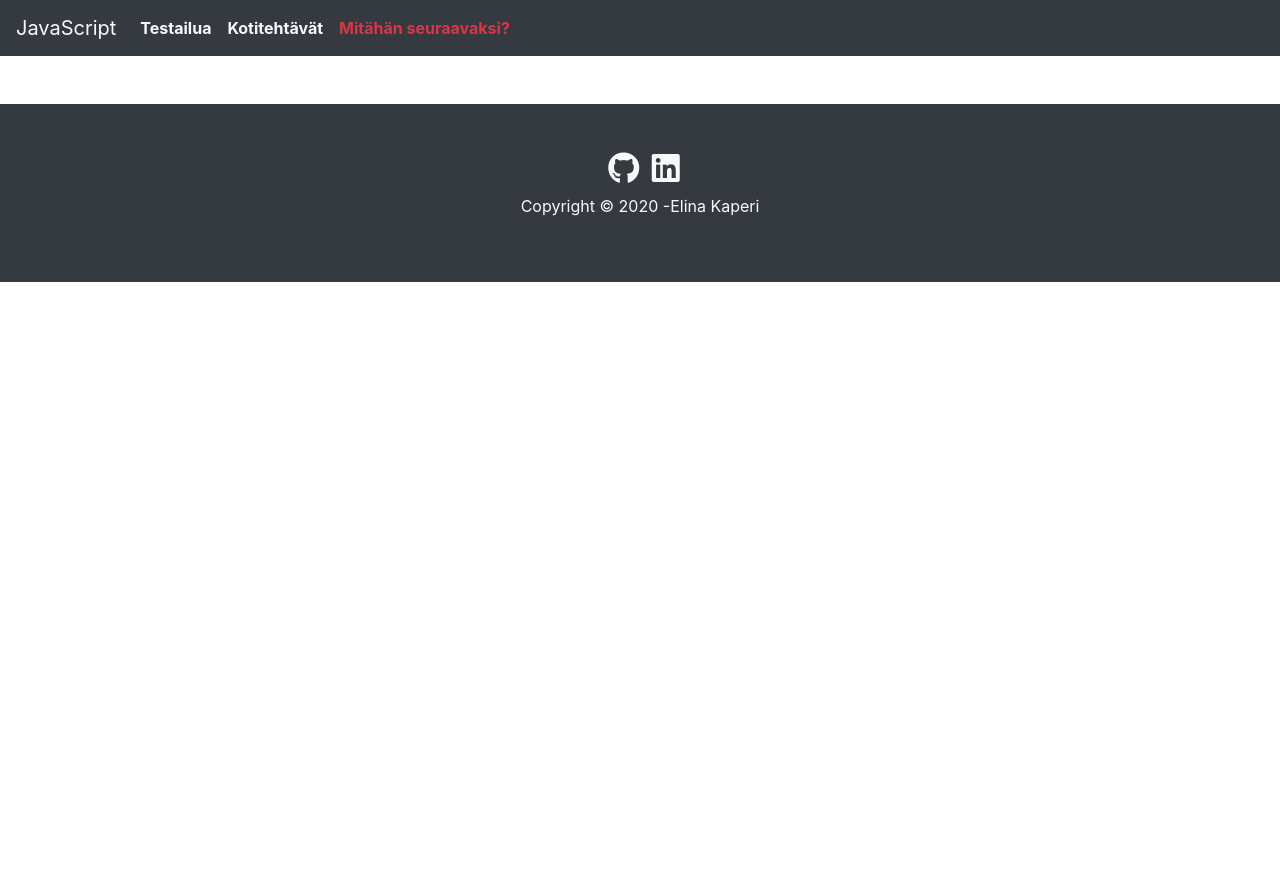
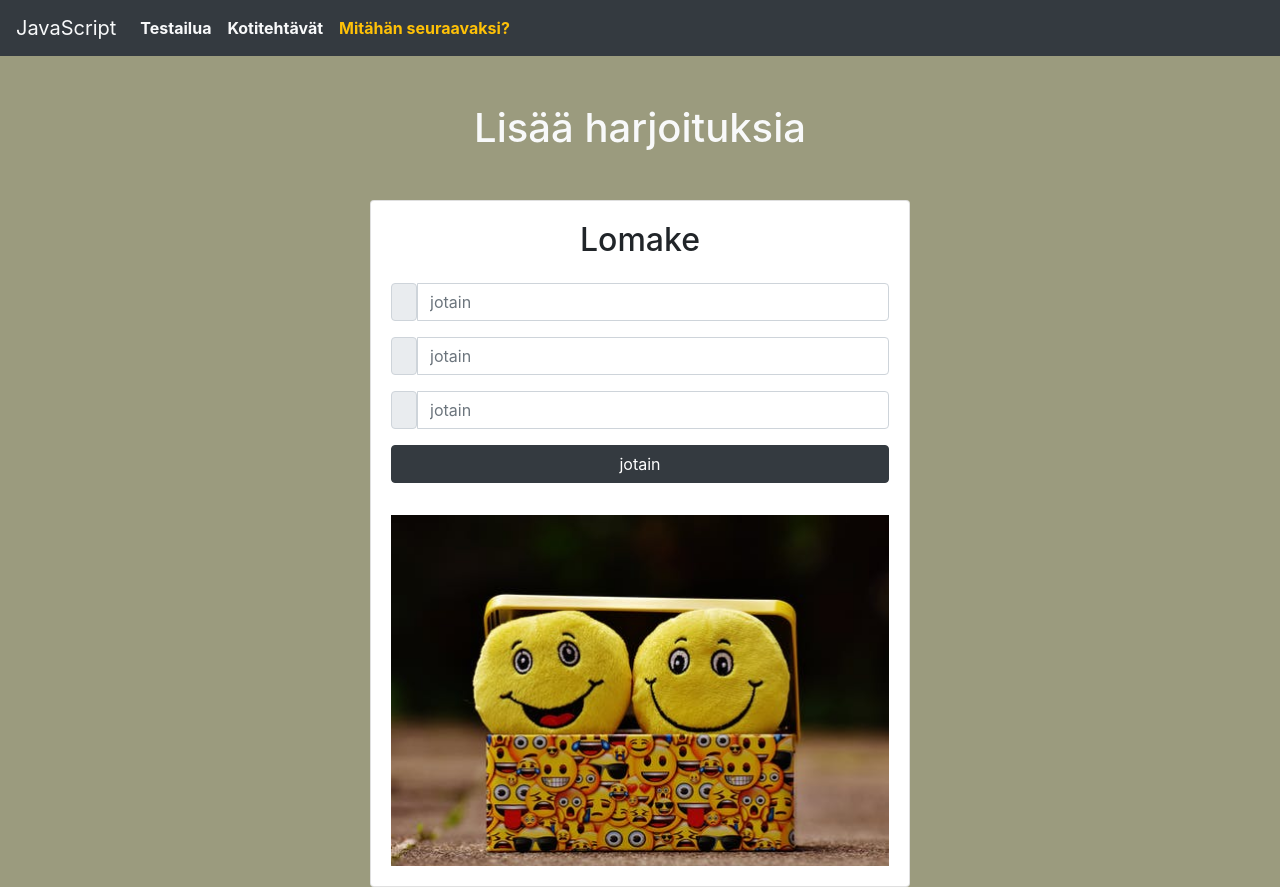
Before and after one commit to elinafront/JSTaitotalo, a plain HTML site: page more.html in a window 1280 px wide. Before the commit the page ends 800 px from the top, so only its background shows below. Drawn offline with nearby package versions, Linux system fonts and the light colour scheme.

Commit message:
and more styling

```diff
--- a/more.html
+++ b/more.html
@@ -22,11 +22,16 @@
     integrity="sha256-h20CPZ0QyXlBuAw7A+KluUYx/3pK+c7lYEpqLTlxjYQ="
     crossorigin="anonymous"
   />
+  <style>
+    body {
+      background-color: rgb(155, 155, 126);
+    }
+  </style>
   <title>Lisää harjoituksia</title>
 
 </head>
 
-  <body class="bg-mine">
+  <body>
     <nav class="navbar navbar-expand-lg navbar-light bg-dark">
       <a class="navbar-brand text-light" href="#">JavaScript</a>
       <button class="navbar-toggler" type="button" data-toggle="collapse" data-target="#navbarNavAltMarkup" aria-controls="navbarNavAltMarkup" aria-expanded="false" aria-label="Toggle navigation">
@@ -36,23 +41,58 @@
         <div class="navbar-nav">
           <a class="nav-item nav-link text-light font-weight-bold active" href="index.html">Testailua</a>
           <a class="nav-item nav-link  font-weight-bold text-light active" href="Homework.html">Kotitehtävät</a>
-          <a class="nav-item nav-link font-weight-bold text-danger" href="#">Mitähän seuraavaksi?<span class="sr-only">(current)</span></a>
+          <a class="nav-item nav-link font-weight-bold text-warning" href="#">Mitähän seuraavaksi?<span class="sr-only">(current)</span></a>
         </div>
       </div>
     </nav>
+
+    <div class="container">
+      <div class="row">
+        <div class="col-md-6 mx-auto">
+          <h1 class="text-center text-light pt-5">Lisää harjoituksia</h1>
+          <div class="card card-body text-center mt-5">
+            <h2 class="heading display-5 pb-3">Lomake</h2>
+            <form id="practice-form">
+              <div class="form-group">
+                <div class="input-group">
+                  <span class="input-group-text"></span>
+                  <input type="text" class="form-control" id="" placeholder="jotain">
+                  </div>
+                </div>
+              <div class="form-group">
+                <div class="input-group">
+                  <span class="input-group-text"></span>
+                  <input type="number" class="form-control" id="firstNum" placeholder="jotain">
+                  </div>
+                </div>
+                <div class="input-group">
+                  <span class="input-group-text"></span>
+                  <input type="number" class="form-control" id="" placeholder="jotain">
+                  </div>
+                  <div>
+                <div class="form-group pt-3">
+                  <input id="myBtn" type="button" value="jotain" class="btn btn-dark btn-block">
+                  <p id="myMessage" class="pt-3"></p>
+                </div>
+
+
+                  <img class="img-fluid" src="img/fun.jpeg" alt="dolphins">
+                </div>
+            </form>
+          </div>
+        </div>
+      </div>
+    </div>
 
 
 
 
 
 
-<footer class="container-md text-center mt-5 py-5 bg-dark">
-  <div class="">
-    <a href="https://github.com/elinafront"><i class="fab fa-github fa-2x px-2 text-light"></i></a>
-    <a href="https://linkedin.com/in/elinakaperi"><i class="fab fa-linkedin fa-2x text-light"></i></a></a>
-  </div>
-   <p class="text-light pt-2">Copyright &copy; 2020 -Elina Kaperi</p>
-</footer>
+
+
+
+
 
 
 
```
Also changed, not shown: Homework.html (+2 -2 lines), index.html (+1 -1 lines), img/fun.jpeg (added).
